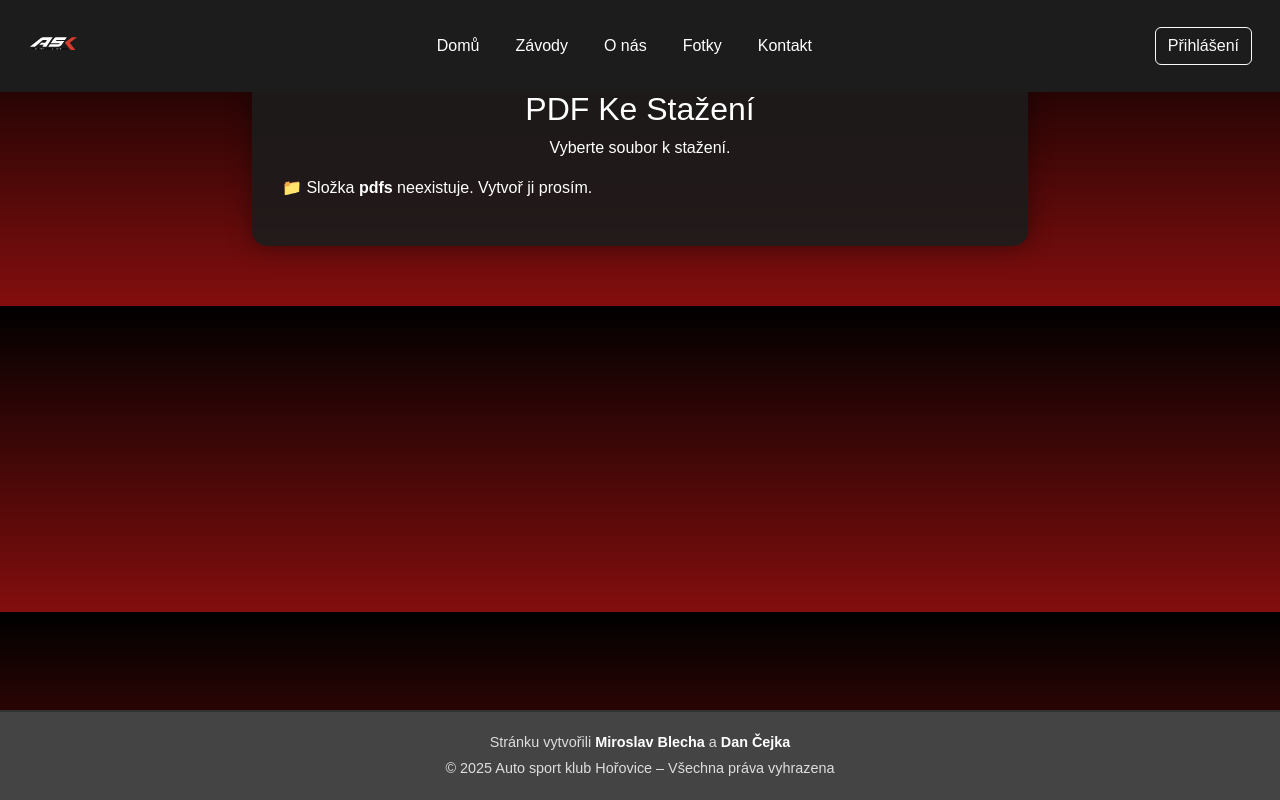
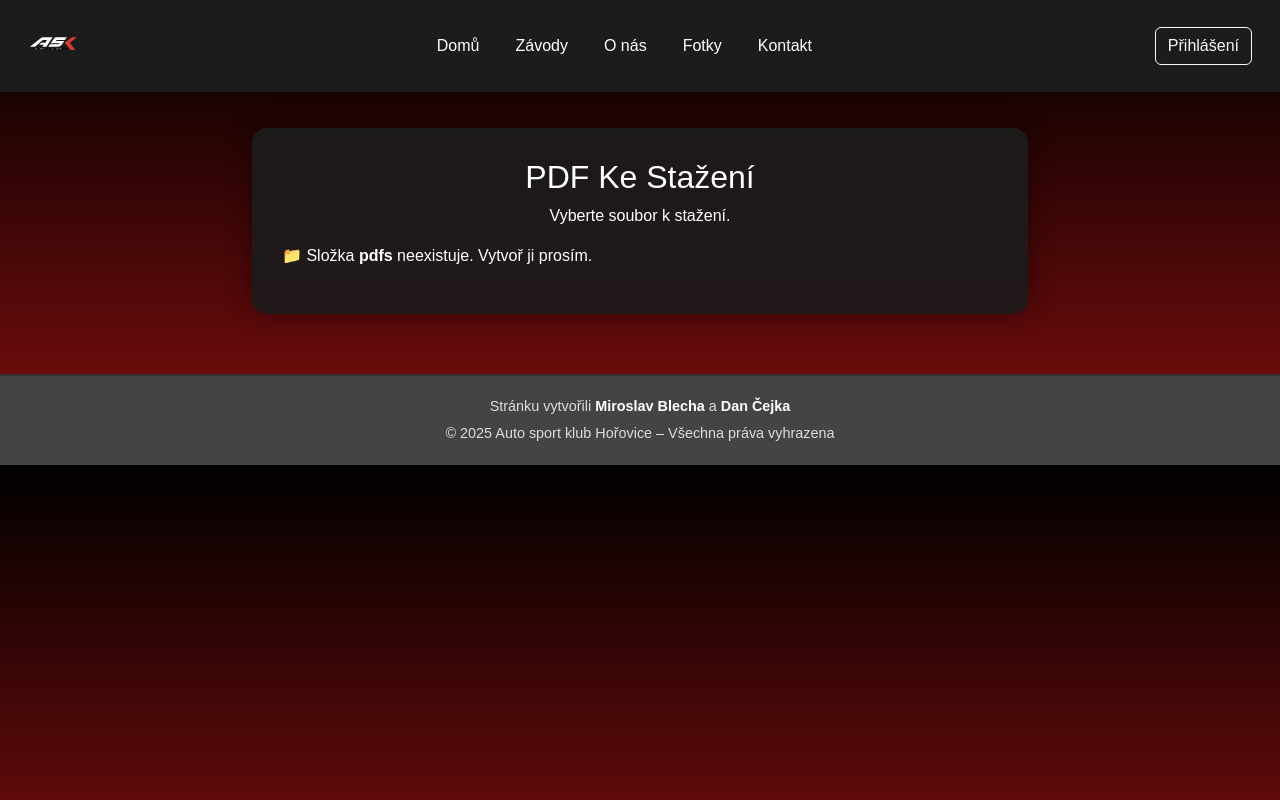
Before and after one commit to Mir04ange/ASZhoroviceWebphp, a PHP site: page /front/poradatele.php in a window 1280 px wide. Run offline with PHP 8.4, Linux system fonts and the light colour scheme; style sheets or scripts are compiled from the project's sources; some libraries are stand-ins or nearby versions.

Commit message:
Really minor changes type shiii

```diff
--- a/front/poradatele.php
+++ b/front/poradatele.php
@@ -68,7 +68,8 @@ if (isset($_GET['file']) && $_SESSION['role']) {
         .pdf-list a {
             display: block;
             padding: 12px 15px;
-            margin-bottom: 8px;
+            margin: 8px;
+            margin-top: 4%;
             background: #1f1f1f;
             color: white;
             border-radius: 10px;
@@ -134,7 +135,7 @@ if (isset($_GET['file']) && $_SESSION['role']) {
     </div>
 </nav>
 
-<div class="container">
+<div class="container" style="margin-top: 10%;">
     <div class="content-box">
         <h2>PDF Ke Stažení</h2>
         <p style="text-align:center;">Vyberte soubor k stažení.</p>
@@ -167,7 +168,7 @@ if (isset($_GET['file']) && $_SESSION['role']) {
 </div>
 
 
-<footer class="footer container-fluid" style="bottom: 0px; position: absolute;">
+<footer class="footer container-fluid">
   <div class="footer-content">
     <p>Stránku vytvořili <strong>Miroslav Blecha</strong> a <strong>Dan Čejka</strong></p>
     <p>&copy; 2025 Auto sport klub Hořovice – Všechna práva vyhrazena</p>
```
